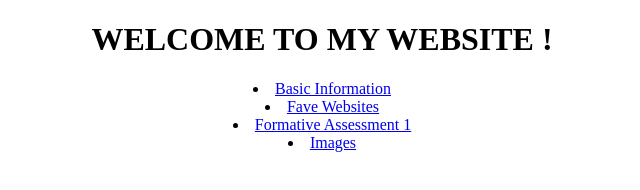
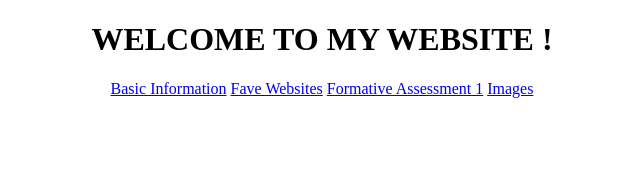
Before and after one commit to leanrqz/TSA1, a plain HTML site: page index.html in a window 1280 px wide. Shown: the whole page, without its empty margins (318-958 px from the left). Drawn offline with Linux system fonts and the light colour scheme.

Commit message:
index.html

```diff
--- a/index.html
+++ b/index.html
@@ -7,9 +7,9 @@
 </head>
 <body align="center">
     <h1>WELCOME TO MY WEBSITE !</h1>
-    <li><a href="info.html">Basic Information</a></li>
-    <li><a href="favewebsites.html">Fave Websites</a></li>
-    <li><a href="fa1.html">Formative Assessment 1</a></li>
-    <li><a href="images.html">Images</a></li>
+    <link><a href="info.html">Basic Information</a></link>
+    <link><a href="favewebsites.html">Fave Websites</a></link>
+    <link><a href="fa1.html">Formative Assessment 1</a></link>
+    <link><a href="images.html">Images</a></link>
 </body>
 </html>
```
